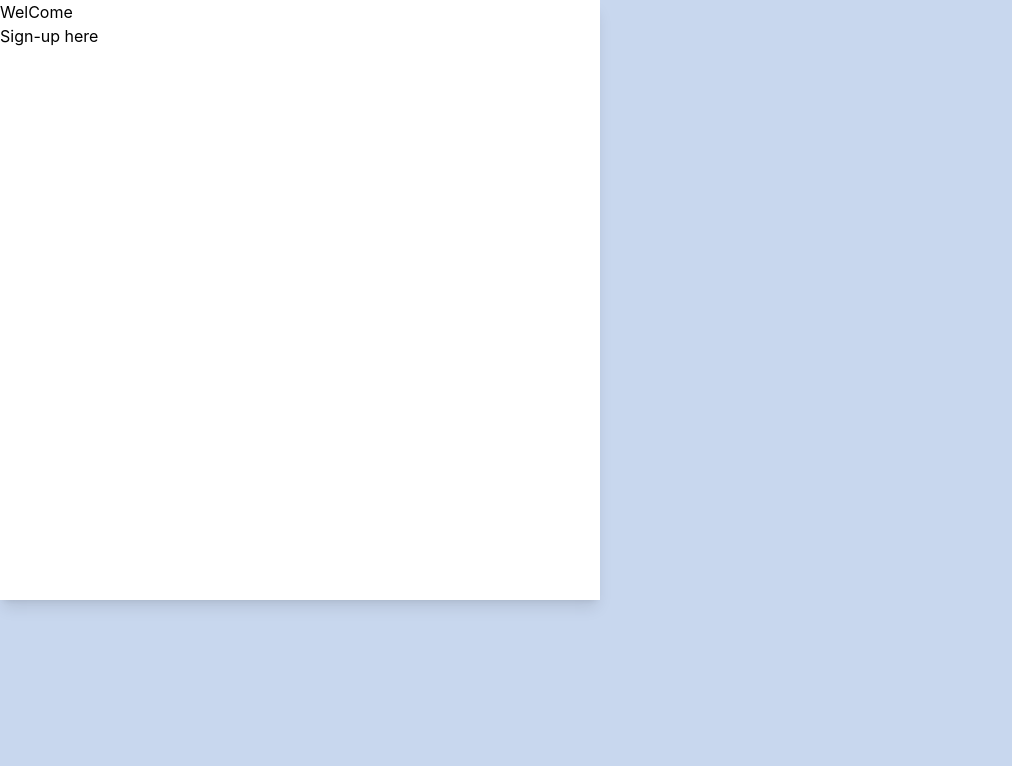
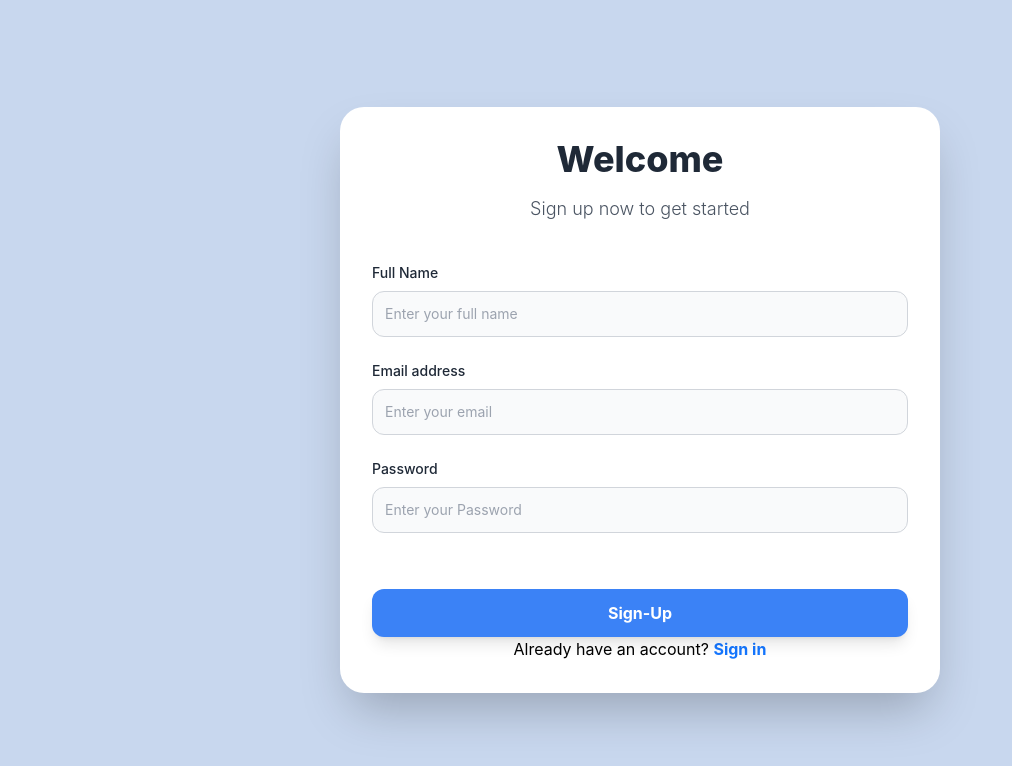
Before and after one commit to iamLiwansh/VerbiXchange, a React (Create React App) app: page / in a window 1280 px wide. Shown: the top 766 px of the page, without its empty margins (0-1012 px from the left). Built offline with nearby package versions, Linux system fonts and the light colour scheme.

Commit message:
added sign-up page

```diff
--- a/src/App.js
+++ b/src/App.js
@@ -2,7 +2,7 @@ import './App.css';
 import Form from './modules/Form/Index';
 function App() {
   return (
-   <div className="bg-[#c8d7ee] h-screen">
+   <div className="bg-[#c8d7ee] h-screen flex justify-center items-center">
     <Form/>
    </div>
   );
--- /dev/null
+++ b/src/components/Button/Index.js
@@ -0,0 +1,16 @@
+import React from 'react'
+
+const Button = ({
+    label= 'Button',
+    type ="button",
+    className = '',
+    disabled = false,
+}) => {
+  return (
+    <button type={type} className={`mt-8 w-full bg-blue-500 text-white font-bold py-3 px-4 rounded-xl shadow-lg hover:bg-blue-600 hover:shadow-xl focus:outline-none focus:ring-4 focus:ring-blue-400 focus:ring-opacity-50 transition-all duration-300 transform hover:scale-105 ${className}`} disabled = {disabled}>
+    {label}
+  </button>
+  )
+}
+
+export default Button
--- a/src/components/Input/index.js
+++ b/src/components/Input/index.js
@@ -1,9 +1,28 @@
-import React from 'react'
+import React from 'react';
 
-const Input = () => {
+const Input = ({
+  label = '',
+  name = '',
+  type = 'text',
+  className = '',
+  isRequired = false,
+  placeholder = ''
+}) => {
   return (
-    <div>Input</div>
-  )
+    <div className='w-full mb-6'>
+      <label htmlFor={name} className="block text-sm font-medium text-gray-800 mb-2">
+        {label}
+      </label>
+      <input
+        type={type}
+        name={name}
+        id={name}
+        className={`bg-gray-50 border border-gray-300 text-gray-900 text-sm rounded-xl focus:ring-4 focus:ring-blue-400 focus:border-transparent block w-full p-3 transition duration-300 ease-in-out transform hover:scale-105 focus:scale-105 ${className}`}
+        placeholder={placeholder}
+        required={isRequired}
+      />
+    </div>
+  );
 }
 
-export default Input
+export default Input;
--- a/src/modules/Form/Index.js
+++ b/src/modules/Form/Index.js
@@ -1,14 +1,19 @@
-import React from 'react'
+import React from 'react';
 import Input from '../../components/Input';
+import Button from '../../components/Button/Index';
 
 const Form = () => {
   return (
-    <div className='bg-white w-[600px] h-[600px] shadow-lg'>
-        <h1>WelCome</h1>
-        <h2>Sign-up here</h2>
-        {/* <Input/> */}
+    <div className='bg-white w-[400px] md:w-[500px] lg:w-[600px] h-auto shadow-2xl rounded-3xl flex flex-col justify-center items-center p-8'>
+      <div className='text-4xl font-extrabold text-gray-800 mb-4'>Welcome</div>
+      <div className='text-lg font-light text-gray-600 mb-10'>Sign up now to get started</div>
+      <Input label="Full Name" name="name" placeholder="Enter your full name" />
+      <Input label="Email address" name="email" placeholder="Enter your email" />
+      <Input label="Password" name="password" type="password" placeholder="Enter your Password" />
+     <Button label="Sign-Up" />
+     <div>Already have an account? <span className='text-primary cursor-pointer font-bold'>Sign in</span></div>
     </div>
-  )
+  );
 }
 
-export default Form
+export default Form;
```
